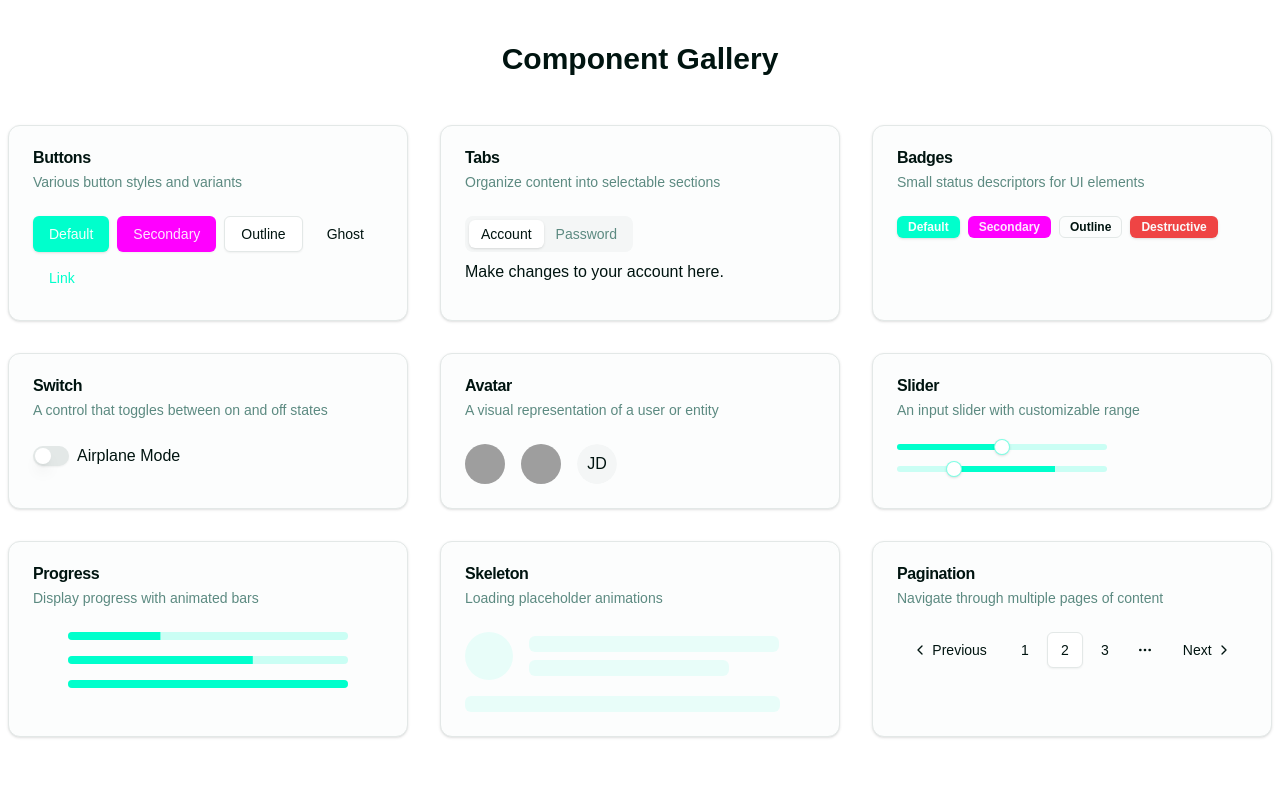
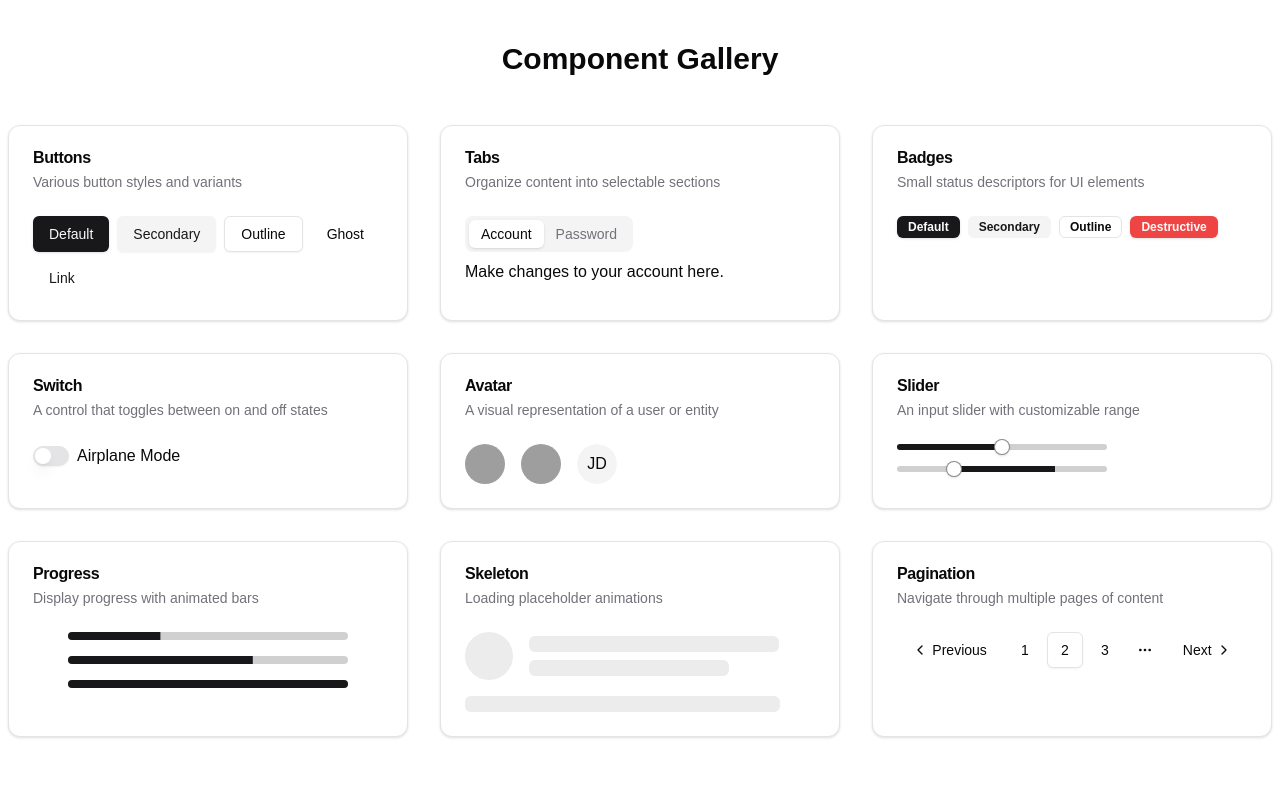
Before and after one commit to dmostoller/windpalette-shadcn, a Next.js app: page / in a window 1280 px wide. Shown: the part 960-1760 px from the top of the page. Built offline with nearby package versions, Linux system fonts and the light colour scheme; grey boxes are pictures that could not be loaded.

Commit message:
theme injection

```diff
--- a/src/app/globals.css
+++ b/src/app/globals.css
@@ -8,58 +8,58 @@ body {
 
 @layer base {
   :root {
-    --background: 168 2% 100%;
-    --foreground: 168 100% 3.9%;
-    --card: 168 5% 99%;
-    --card-foreground: 168 100% 3.9%;
-    --popover: 168 5% 99%;
-    --popover-foreground: 168 100% 3.9%;
-    --primary: 168 100% 50%;
-    --primary-foreground: 168 100% 98%;
-    --secondary: 300 100% 50%;
-    --secondary-foreground: 300 100% 95%;
-    --muted: 168 10% 96.1%;
-    --muted-foreground: 168 20% 45.1%;
-    --accent: 30 100% 60%;
-    --accent-foreground: 30 100% 95%;
+    --background: 0 0% 100%;
+    --foreground: 240 10% 3.9%;
+    --card: 0 0% 100%;
+    --card-foreground: 240 10% 3.9%;
+    --popover: 0 0% 100%;
+    --popover-foreground: 240 10% 3.9%;
+    --primary: 240 5.9% 10%;
+    --primary-foreground: 0 0% 98%;
+    --secondary: 240 4.8% 95.9%;
+    --secondary-foreground: 240 5.9% 10%;
+    --muted: 240 4.8% 95.9%;
+    --muted-foreground: 240 3.8% 46.1%;
+    --accent: 240 4.8% 95.9%;
+    --accent-foreground: 240 5.9% 10%;
     --destructive: 0 84.2% 60.2%;
     --destructive-foreground: 0 0% 98%;
-    --border: 168 10% 90%;
-    --input: 168 10% 90%;
-    --ring: 168 100% 50%;
+    --border: 240 5.9% 90%;
+    --input: 240 5.9% 90%;
+    --ring: 240 5.9% 10%;
     --radius: 0.5rem;
-    --chart-1: 168 70% 50%;
-    --chart-2: 240 65% 45%;
-    --chart-3: 312 60% 55%;
-    --chart-4: 24 55% 60%;
-    --chart-5: 96 50% 65%;
+    --chart-1: 0 0% 20%;
+    --chart-2: 0 0% 35%;
+    --chart-3: 0 0% 50%;
+    --chart-4: 0 0% 65%;
+    --chart-5: 0 0% 80%;
   }
 
   .dark {
-    --background: 168 10% 3.9%;
-    --foreground: 168 10% 98%;
-    --card: 168 15% 4.9%;
-    --card-foreground: 168 10% 98%;
-    --popover: 168 15% 4.9%;
-    --popover-foreground: 168 10% 98%;
-    --primary: 168 100% 50%;
-    --primary-foreground: 168 100% 9%;
-    --secondary: 300 100% 50%;
-    --secondary-foreground: 300 100% 95%;
-    --muted: 168 10% 14.9%;
-    --muted-foreground: 168 20% 63.9%;
-    --accent: 30 100% 60%;
-    --accent-foreground: 30 100% 95%;
+    --background: 240 10% 3.9%;
+    --foreground: 0 0% 98%;
+    --card: 240 10% 3.9%;
+    --card-foreground: 0 0% 98%;
+    --popover: 240 10% 3.9%;
+    --popover-foreground: 0 0% 98%;
+    --primary: 0 0% 98%;
+    --primary-foreground: 240 5.9% 10%;
+    --secondary: 240 3.7% 15.9%;
+    --secondary-foreground: 0 0% 98%;
+    --muted: 240 3.7% 15.9%;
+    --muted-foreground: 240 5% 64.9%;
+    --accent: 240 3.7% 15.9%;
+    --accent-foreground: 0 0% 98%;
     --destructive: 0 62.8% 30.6%;
     --destructive-foreground: 0 0% 98%;
-    --border: 168 20% 14.9%;
-    --input: 168 20% 14.9%;
-    --ring: 168 100% 50%;
-    --chart-1: 168 60% 60%;
-    --chart-2: 240 55% 55%;
-    --chart-3: 312 50% 65%;
-    --chart-4: 24 45% 70%;
-    --chart-5: 96 40% 75%;
+    --border: 240 3.7% 15.9%;
+    --input: 240 3.7% 15.9%;
+    --ring: 240 4.9% 83.9%;
+    --chart-1: 0 0% 85%;
+    --chart-2: 0 0% 70%;
+    --chart-3: 0 0% 55%;
+    --chart-4: 0 0% 40%;
+    --chart-5: 0 0% 25%;
   }
 }
 
--- a/src/app/layout.tsx
+++ b/src/app/layout.tsx
@@ -1,6 +1,7 @@
 import type { Metadata } from "next";
 import { Geist, Geist_Mono } from "next/font/google";
 import { ThemeProvider } from "@/components/theme-provider";
+import { ThemeInjector } from "@/components/theme-injector";
 import { Toaster } from "@/components/ui/toaster";
 import "./globals.css";
 
@@ -26,6 +27,9 @@ export default function RootLayout({
 }>) {
   return (
     <html lang="en" suppressHydrationWarning>
+      <head>
+        <ThemeInjector />
+      </head>
       <body
         className={`${geistSans.variable} ${geistMono.variable} antialiased`}
       >
--- /dev/null
+++ b/src/components/theme-injector.tsx
@@ -0,0 +1,54 @@
+"use client";
+
+import { useEffect, useState } from "react";
+import { generateShadcnTheme, getThemeFromURL } from "@/lib/generate-theme";
+
+export function ThemeInjector() {
+  const [themeStyle, setThemeStyle] = useState<string>("");
+
+  useEffect(() => {
+    const colors = getThemeFromURL();
+    if (colors.primary) {
+      const theme = generateShadcnTheme(colors);
+      setThemeStyle(theme);
+    }
+  }, []);
+
+  // Only inject custom theme styles if we have URL parameters
+  if (!themeStyle) return null;
+
+  return (
+    <>
+      <style id="dynamic-theme">{themeStyle}</style>
+      <style>{`
+        /* Override the default theme variables when custom theme is active */
+        :root, .dark {
+          --background: var(--dynamic-background);
+          --foreground: var(--dynamic-foreground);
+          --card: var(--dynamic-card);
+          --card-foreground: var(--dynamic-card-foreground);
+          --popover: var(--dynamic-popover);
+          --popover-foreground: var(--dynamic-popover-foreground);
+          --primary: var(--dynamic-primary);
+          --primary-foreground: var(--dynamic-primary-foreground);
+          --secondary: var(--dynamic-secondary);
+          --secondary-foreground: var(--dynamic-secondary-foreground);
+          --muted: var(--dynamic-muted);
+          --muted-foreground: var(--dynamic-muted-foreground);
+          --accent: var(--dynamic-accent);
+          --accent-foreground: var(--dynamic-accent-foreground);
+          --destructive: var(--dynamic-destructive);
+          --destructive-foreground: var(--dynamic-destructive-foreground);
+          --border: var(--dynamic-border);
+          --input: var(--dynamic-input);
+          --ring: var(--dynamic-ring);
+          --chart-1: var(--dynamic-chart-1);
+          --chart-2: var(--dynamic-chart-2);
+          --chart-3: var(--dynamic-chart-3);
+          --chart-4: var(--dynamic-chart-4);
+          --chart-5: var(--dynamic-chart-5);
+        }
+      `}</style>
+    </>
+  );
+}
--- /dev/null
+++ b/src/lib/generate-theme.ts
@@ -0,0 +1,144 @@
+type HSLColor = {
+  h: number;
+  s: number;
+  l: number;
+};
+
+type ThemeColors = {
+  primary?: string;
+  secondary?: string;
+  accent?: string;
+};
+
+export function hexToHSL(hex: string): HSLColor {
+  // Remove the hash if it exists
+  hex = hex.replace(/^#/, "");
+
+  // Parse the hex values
+  const r = parseInt(hex.slice(0, 2), 16) / 255;
+  const g = parseInt(hex.slice(2, 4), 16) / 255;
+  const b = parseInt(hex.slice(4, 6), 16) / 255;
+
+  const max = Math.max(r, g, b);
+  const min = Math.min(r, g, b);
+  let h = 0;
+  let s = 0;
+  const l = (max + min) / 2;
+
+  if (max !== min) {
+    const d = max - min;
+    s = l > 0.5 ? d / (2 - max - min) : d / (max + min);
+
+    switch (max) {
+      case r:
+        h = (g - b) / d + (g < b ? 6 : 0);
+        break;
+      case g:
+        h = (b - r) / d + 2;
+        break;
+      case b:
+        h = (r - g) / d + 4;
+        break;
+    }
+
+    h /= 6;
+  }
+
+  return {
+    h: Math.round(h * 360),
+    s: Math.round(s * 100),
+    l: Math.round(l * 100),
+  };
+}
+
+export function generateShadcnTheme(colors: ThemeColors) {
+  const primary = hexToHSL(colors.primary as string);
+  const secondary = colors.secondary
+    ? hexToHSL(colors.secondary as string)
+    : { h: 0, s: 0, l: 96.1 };
+  const accent = colors.accent
+    ? hexToHSL(colors.accent as string)
+    : { h: 0, s: 0, l: 96.1 };
+
+  // Generate variations for backgrounds and borders
+  const subtleBackground = { ...primary, s: primary.s * 0.02, l: 100 };
+  const subtleCard = { ...primary, s: primary.s * 0.05, l: 99 };
+  const subtleBorder = { ...primary, s: primary.s * 0.1, l: 90 };
+
+  // Generate chart colors based on primary hue shifts
+  const chartColors = [
+    { h: primary.h, s: 70, l: 50 },
+    { h: (primary.h + 72) % 360, s: 65, l: 45 },
+    { h: (primary.h + 144) % 360, s: 60, l: 55 },
+    { h: (primary.h + 216) % 360, s: 55, l: 60 },
+    { h: (primary.h + 288) % 360, s: 50, l: 65 },
+  ];
+
+  return `@layer base {
+  :root {
+    --dynamic-background: ${Math.round(subtleBackground.h)} ${Math.round(subtleBackground.s)}% ${Math.round(subtleBackground.l)}%;
+    --dynamic-foreground: ${Math.round(primary.h)} ${Math.round(primary.s)}% 3.9%;
+    --dynamic-card: ${Math.round(subtleCard.h)} ${Math.round(subtleCard.s)}% ${Math.round(subtleCard.l)}%;
+    --dynamic-card-foreground: ${Math.round(primary.h)} ${Math.round(primary.s)}% 3.9%;
+    --dynamic-popover: ${Math.round(subtleCard.h)} ${Math.round(subtleCard.s)}% ${Math.round(subtleCard.l)}%;
+    --dynamic-popover-foreground: ${Math.round(primary.h)} ${Math.round(primary.s)}% 3.9%;
+    --dynamic-primary: ${Math.round(primary.h)} ${Math.round(primary.s)}% ${Math.round(primary.l)}%;
+    --dynamic-primary-foreground: ${Math.round(primary.h)} ${Math.round(primary.s)}% 98%;
+    --dynamic-secondary: ${Math.round(secondary.h)} ${Math.round(secondary.s)}% ${Math.round(secondary.l)}%;
+    --dynamic-secondary-foreground: ${Math.round(secondary.h)} ${Math.round(secondary.s)}% 95%;
+    --dynamic-muted: ${Math.round(primary.h)} ${Math.round(primary.s * 0.1)}% 96.1%;
+    --dynamic-muted-foreground: ${Math.round(primary.h)} ${Math.round(primary.s * 0.2)}% 45.1%;
+    --dynamic-accent: ${Math.round(accent.h)} ${Math.round(accent.s)}% ${Math.round(accent.l)}%;
+    --dynamic-accent-foreground: ${Math.round(accent.h)} ${Math.round(accent.s)}% 95%;
+    --dynamic-destructive: 0 84.2% 60.2%;
+    --dynamic-destructive-foreground: 0 0% 98%;
+    --dynamic-border: ${Math.round(subtleBorder.h)} ${Math.round(subtleBorder.s)}% ${Math.round(subtleBorder.l)}%;
+    --dynamic-input: ${Math.round(subtleBorder.h)} ${Math.round(subtleBorder.s)}% ${Math.round(subtleBorder.l)}%;
+    --dynamic-ring: ${Math.round(primary.h)} ${Math.round(primary.s)}% ${Math.round(primary.l)}%;
+    --dynamic-radius: 0.5rem;
+    --dynamic-chart-1: ${Math.round(chartColors[0].h)} ${Math.round(chartColors[0].s)}% ${Math.round(chartColors[0].l)}%;
+    --dynamic-chart-2: ${Math.round(chartColors[1].h)} ${Math.round(chartColors[1].s)}% ${Math.round(chartColors[1].l)}%;
+    --dynamic-chart-3: ${Math.round(chartColors[2].h)} ${Math.round(chartColors[2].s)}% ${Math.round(chartColors[2].l)}%;
+    --dynamic-chart-4: ${Math.round(chartColors[3].h)} ${Math.round(chartColors[3].s)}% ${Math.round(chartColors[3].l)}%;
+    --dynamic-chart-5: ${Math.round(chartColors[4].h)} ${Math.round(chartColors[4].s)}% ${Math.round(chartColors[4].l)}%;
+  }
+
+  .dark {
+    --dynamic-background: ${Math.round(primary.h)} ${Math.round(primary.s * 0.1)}% 3.9%;
+    --dynamic-foreground: ${Math.round(primary.h)} ${Math.round(primary.s * 0.1)}% 98%;
+    --dynamic-card: ${Math.round(primary.h)} ${Math.round(primary.s * 0.15)}% 4.9%;
+    --dynamic-card-foreground: ${Math.round(primary.h)} ${Math.round(primary.s * 0.1)}% 98%;
+    --dynamic-popover: ${Math.round(primary.h)} ${Math.round(primary.s * 0.15)}% 4.9%;
+    --dynamic-popover-foreground: ${Math.round(primary.h)} ${Math.round(primary.s * 0.1)}% 98%;
+    --dynamic-primary: ${Math.round(primary.h)} ${Math.round(primary.s)}% ${Math.round(primary.l)}%;
+    --dynamic-primary-foreground: ${Math.round(primary.h)} ${Math.round(primary.s)}% 9%;
+    --dynamic-secondary: ${Math.round(secondary.h)} ${Math.round(secondary.s)}% ${Math.round(secondary.l)}%;
+    --dynamic-secondary-foreground: ${Math.round(secondary.h)} ${Math.round(secondary.s)}% 95%;
+    --dynamic-muted: ${Math.round(primary.h)} ${Math.round(primary.s * 0.1)}% 14.9%;
+    --dynamic-muted-foreground: ${Math.round(primary.h)} ${Math.round(primary.s * 0.2)}% 63.9%;
+    --dynamic-accent: ${Math.round(accent.h)} ${Math.round(accent.s)}% ${Math.round(accent.l)}%;
+    --dynamic-accent-foreground: ${Math.round(accent.h)} ${Math.round(accent.s)}% 95%;
+    --dynamic-destructive: 0 62.8% 30.6%;
+    --dynamic-destructive-foreground: 0 0% 98%;
+    --dynamic-border: ${Math.round(primary.h)} ${Math.round(primary.s * 0.2)}% 14.9%;
+    --dynamic-input: ${Math.round(primary.h)} ${Math.round(primary.s * 0.2)}% 14.9%;
+    --dynamic-ring: ${Math.round(primary.h)} ${Math.round(primary.s)}% ${Math.round(primary.l)}%;
+    --dynamic-chart-1: ${Math.round(chartColors[0].h)} ${Math.round(chartColors[0].s - 10)}% ${Math.round(chartColors[0].l + 10)}%;
+    --dynamic-chart-2: ${Math.round(chartColors[1].h)} ${Math.round(chartColors[1].s - 10)}% ${Math.round(chartColors[1].l + 10)}%;
+    --dynamic-chart-3: ${Math.round(chartColors[2].h)} ${Math.round(chartColors[2].s - 10)}% ${Math.round(chartColors[2].l + 10)}%;
+    --dynamic-chart-4: ${Math.round(chartColors[3].h)} ${Math.round(chartColors[3].s - 10)}% ${Math.round(chartColors[3].l + 10)}%;
+    --dynamic-chart-5: ${Math.round(chartColors[4].h)} ${Math.round(chartColors[4].s - 10)}% ${Math.round(chartColors[4].l + 10)}%;
+  }
+}`;
+}
+
+export function getThemeFromURL(): ThemeColors {
+  if (typeof window === "undefined") return {};
+
+  const params = new URLSearchParams(window.location.search);
+  return {
+    primary: params.get("primary") || undefined,
+    secondary: params.get("secondary") || undefined,
+    accent: params.get("accent") || undefined,
+  };
+}
```
